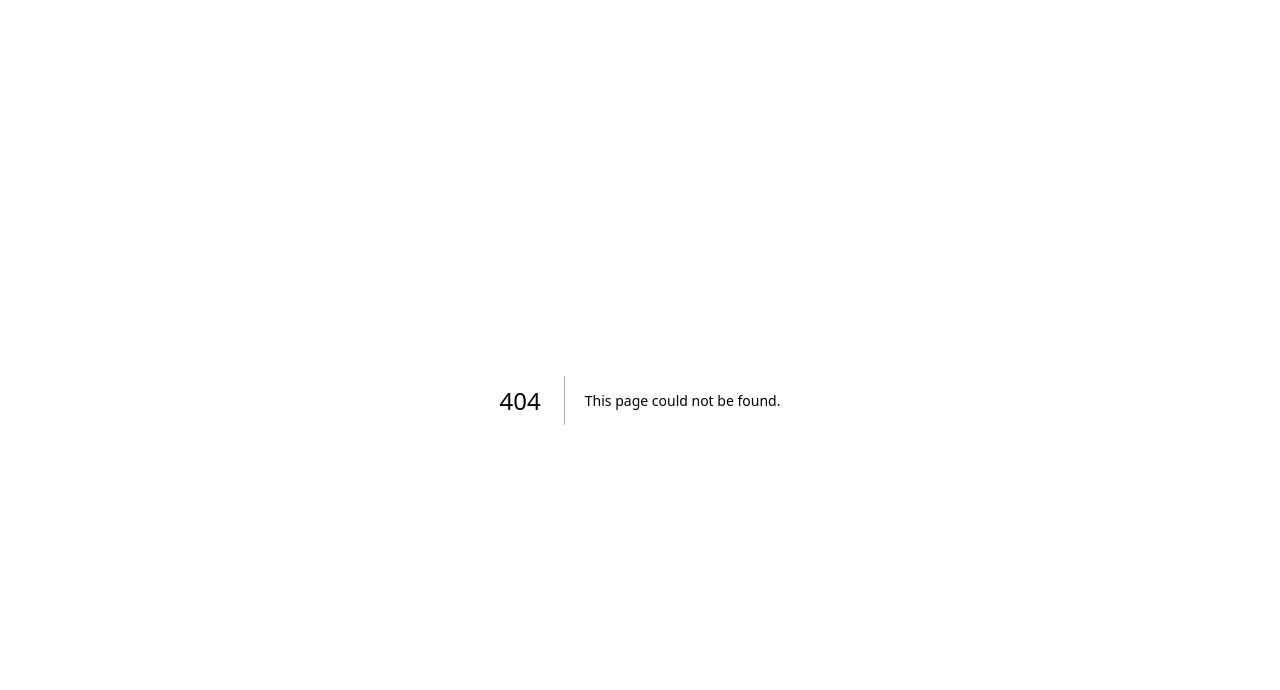
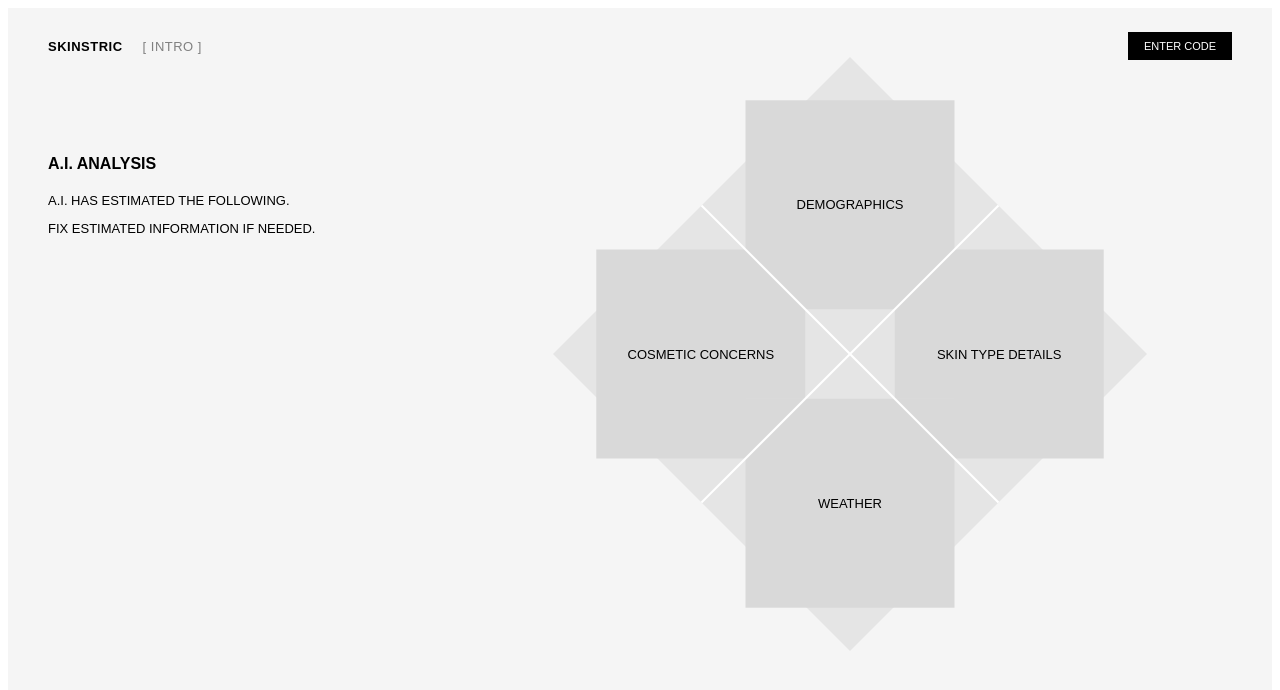
Before and after one commit to KamalRaghe/Skinstric, a Next.js app: page /select in a window 1280 px wide. Before the commit this address had no page. Shown: the top 690 px of the page. Built offline with nearby package versions, Linux system fonts and the light colour scheme.

Commit message:
first commit

```diff
--- a/app/globals.css
+++ b/app/globals.css
@@ -180,3 +180,129 @@ button{
     scale: 0.7;
   }
 }
+
+/* PAGE */
+.page {
+  min-height: 100vh;
+  background: #f5f5f5;
+  font-family: Arial, Helvetica, sans-serif;
+  color: black;
+}
+
+/* HEADER */
+.header {
+  display: flex;
+  justify-content: space-between;
+  align-items: center;
+  padding: 24px 40px;
+}
+
+.header-left {
+  display: flex;
+  gap: 20px;
+  font-size: 13px;
+  letter-spacing: 0.5px;
+}
+
+.logo {
+  font-weight: 600;
+}
+
+.intro {
+  color: gray;
+}
+
+.code-btn {
+  background: black;
+  color: white;
+  font-size: 11px;
+  padding: 8px 16px;
+  border: none;
+  cursor: pointer;
+}
+
+/* MAIN */
+.main {
+  display: flex;
+  padding: 40px;
+  margin-top: 20px;
+}
+
+/* LEFT TEXT */
+.left {
+  width: 420px;
+}
+
+.left h1 {
+  font-size: 16px;
+  margin-bottom: 20px;
+}
+
+.left p {
+  font-size: 13px;
+  margin-bottom: 10px;
+}
+
+/* DIAMOND WRAPPER */
+.diamond-wrapper {
+  flex: 1;
+  display: flex;
+  justify-content: center;
+  align-items: center;
+}
+
+/* DIAMOND */
+.diamond {
+  position: relative;
+  width: 420px;
+  height: 420px;
+  transform: rotate(45deg);
+  background: #e5e5e5;
+}
+
+/* GRID */
+.grid {
+  position: absolute;
+  inset: 0;
+  display: grid;
+  grid-template-columns: 1fr 1fr;
+  grid-template-rows: 1fr 1fr;
+  gap: 2px;
+}
+
+.box {
+  background: #d9d9d9;
+  display: flex;
+  justify-content: center;
+  align-items: center;
+  transform: rotate(-45deg);
+  text-align: center;
+  padding: 10px;
+}
+
+.box span {
+  font-size: 13px;
+  font-weight: 500;
+}
+
+/* CROSS LINES */
+.line {
+  position: absolute;
+  background: white;
+}
+
+.horizontal {
+  width: 100%;
+  height: 2px;
+  top: 50%;
+  left: 0;
+  transform: translateY(-50%);
+}
+
+.vertical {
+  height: 100%;
+  width: 2px;
+  left: 50%;
+  top: 0;
+  transform: translateX(-50%);
+}
--- /dev/null
+++ b/app/select/page.js
@@ -0,0 +1,60 @@
+"use client";
+export default function Page() {
+  return (
+    <div className="page">
+
+      {/* HEADER */}
+      <div className="header">
+        <div className="header-left">
+          <span className="logo">SKINSTRIC</span>
+          <span className="intro">[ INTRO ]</span>
+        </div>
+
+        <button className="code-btn">ENTER CODE</button>
+      </div>
+
+      {/* MAIN */}
+      <div className="main">
+
+        {/* LEFT TEXT */}
+        <div className="left">
+          <h1>A.I. ANALYSIS</h1>
+
+          <p>A.I. HAS ESTIMATED THE FOLLOWING.</p>
+          <p>FIX ESTIMATED INFORMATION IF NEEDED.</p>
+        </div>
+
+        {/* DIAMOND */}
+        <div className="diamond-wrapper">
+          <div className="diamond">
+
+            {/* GRID */}
+            <div className="grid">
+              <div className="box">
+                <span>DEMOGRAPHICS</span>
+              </div>
+
+              <div className="box">
+                <span>SKIN TYPE DETAILS</span>
+              </div>
+
+              <div className="box">
+                <span>COSMETIC CONCERNS</span>
+              </div>
+
+              <div className="box">
+                <span>WEATHER</span>
+              </div>
+            </div>
+
+            {/* CROSS LINES */}
+            <div className="line horizontal"></div>
+            <div className="line vertical"></div>
+
+          </div>
+        </div>
+
+      </div>
+    </div>
+  );
+}
```
